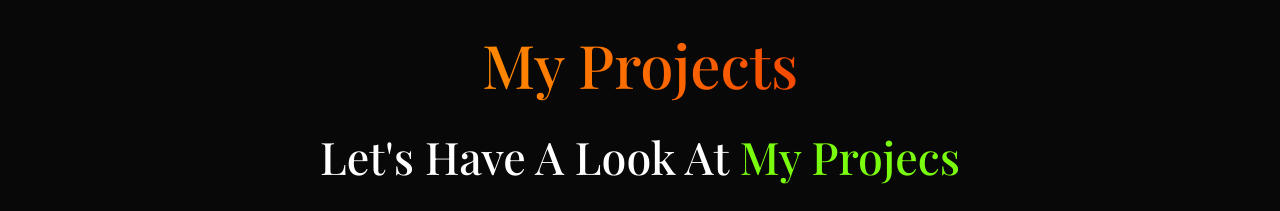
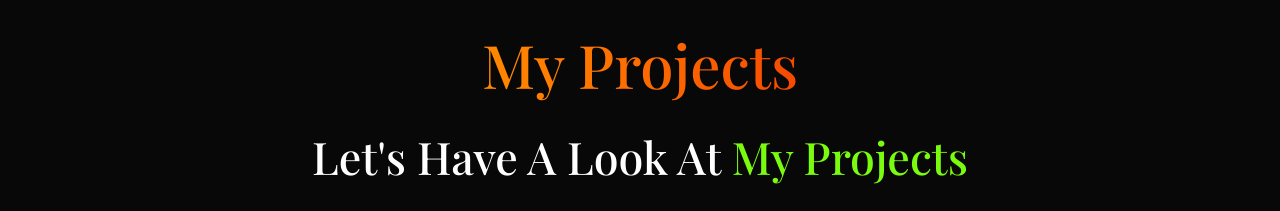
Before and after one commit to prince2425/Portfolio-Web, a React (Vite) app: page / in a window 1280 px wide. Shown: the part 3340-3551 px from the top of the page. Built offline with nearby package versions, Linux system fonts and the light colour scheme; a web font is replaced by a local one.

Commit message:
Update portfolio project

```diff
--- a/src/components/Projects/Projects.jsx
+++ b/src/components/Projects/Projects.jsx
@@ -181,7 +181,7 @@ const ProjectCard = ({ project, index }) => {
 
 const Projects = () => {
   return (
-    <section>
+    <section id="project">
       <div className="wrapper p-block-9 border-btn">
         <div className="flex between gap-4   flex-col items-center justify-center text-center">
           <div>
@@ -194,7 +194,7 @@ const Projects = () => {
 
             <h2 className="font-medium leading-tight sm:leading-normal">
               Let's Have a look <br className="sm:hidden" />
-              at <span className="green-text">My Projecs</span>
+              at <span className="green-text">My Projects</span>
             </h2>
           </div>
 
```
